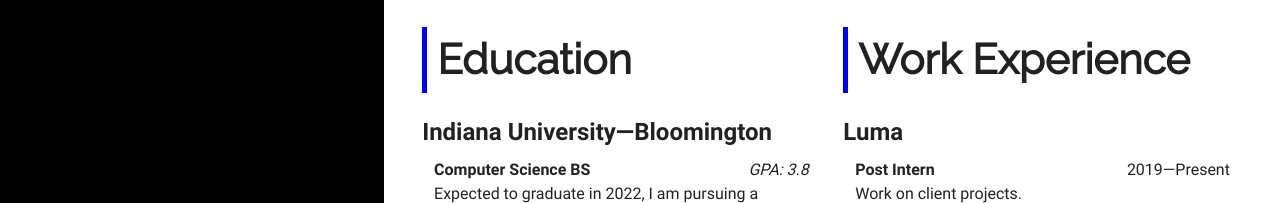
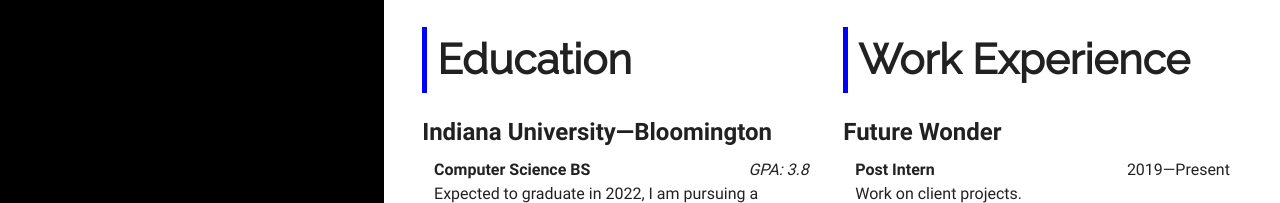
Before and after one commit to camisavines/resume, a plain HTML site: page index.html in a window 1280 px wide. Shown: the top 203 px of the page. Drawn offline with nearby package versions, Linux system fonts and the light colour scheme.

Commit message:
Update index.html

```diff
--- a/index.html
+++ b/index.html
@@ -94,7 +94,7 @@
                         <h2><b>Work Experience</b></h2>
 
                         <div>
-                            <div style="font-size: 18pt;"><b>Luma</b></div>
+                            <div style="font-size: 18pt;"><b>Future Wonder</b></div>
                             <div class="containers" style="margin-top: -20px;">
                                 <ul>
                                     <li><b>Post Intern</b> <span class="right">2019&mdash;Present</span></li>
```
